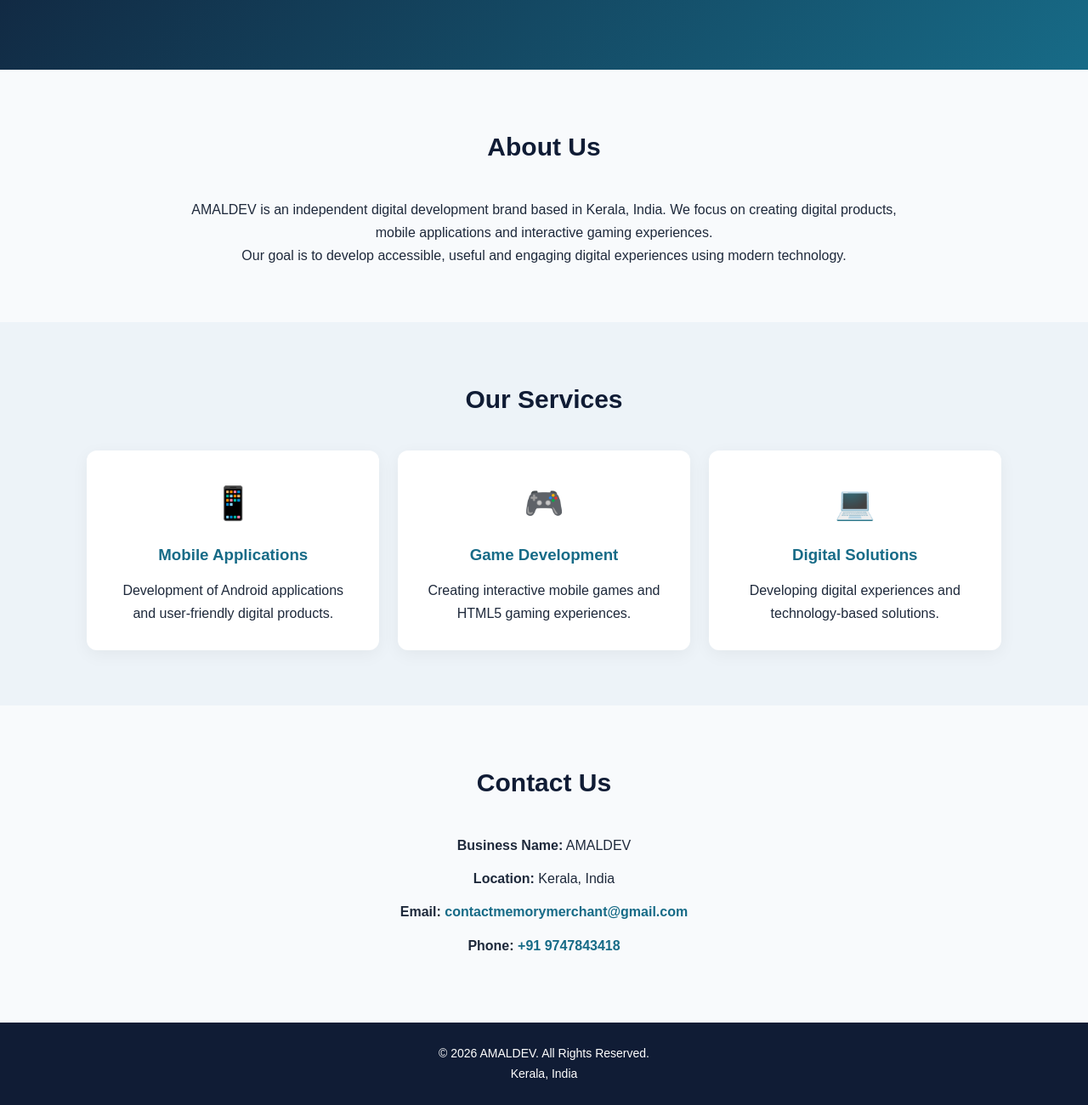
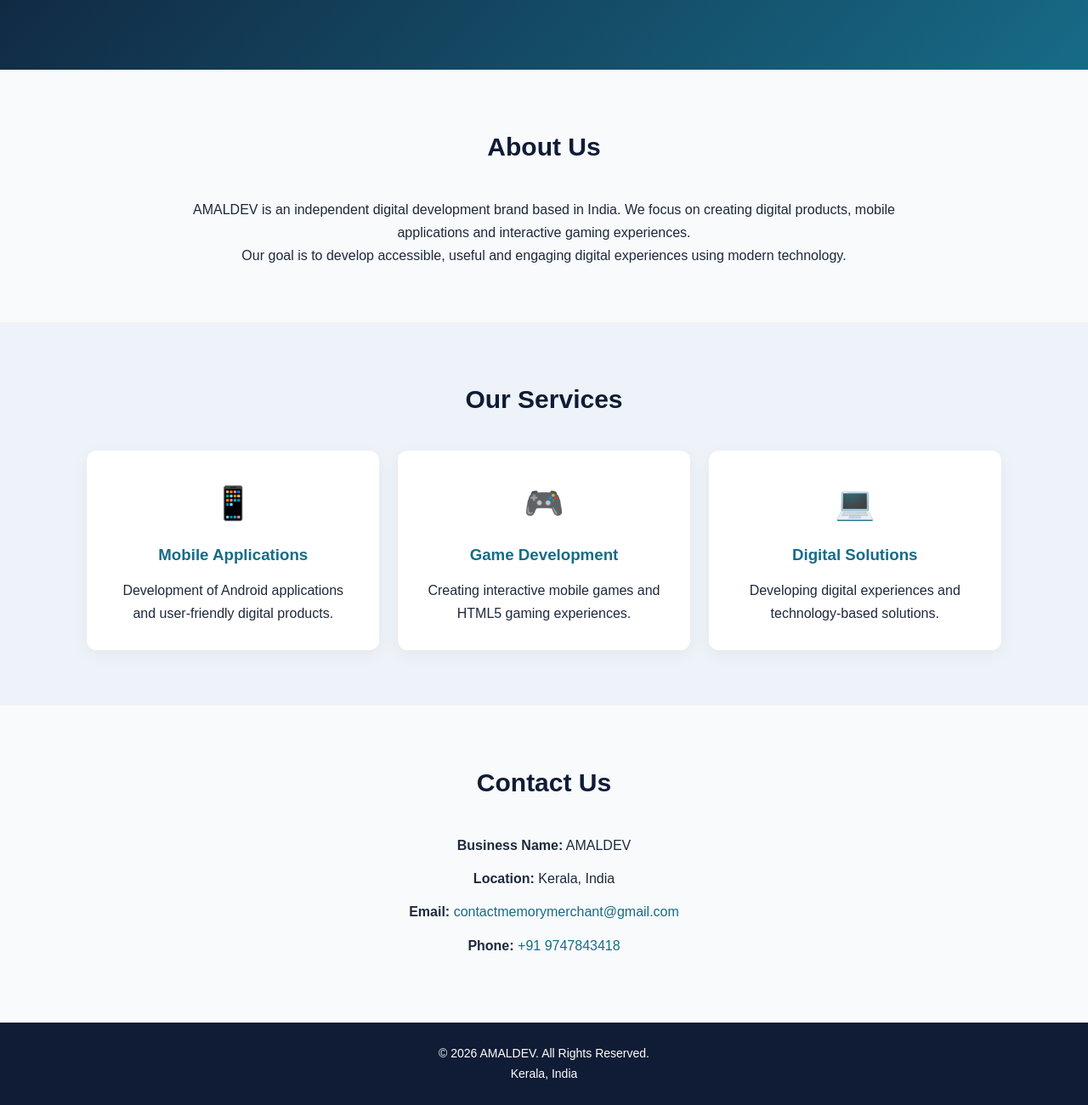
Before and after one commit to amdssofficial-ship-it/Amaldev-My-Website, a plain HTML site: page index.html in a window 1280 px wide. Shown: the part 386-1686 px from the top of the page at 85% size. Drawn offline with Linux system fonts and the light colour scheme.

Commit message:
Update index.html

```diff
--- a/index.html
+++ b/index.html
@@ -5,7 +5,7 @@
 <meta charset="UTF-8">
 <meta name="viewport" content="width=device-width, initial-scale=1.0">
 <title>AMALDEV | Digital Solutions</title>
-<meta name="description" content="AMALDEV is an independent digital development brand based in Kerala, India, creating mobile applications and games.">
+<meta name="description" content="AMALDEV is an independent digital development brand in India, creating mobile applications, games and digital solutions.">
 
 <style>
 * {
@@ -118,7 +118,6 @@ section {
 .contact a {
     color: #176b87;
     text-decoration: none;
-    font-weight: bold;
 }
 
 footer {
@@ -171,9 +170,8 @@ footer {
     <div class="about">
         <p>
             AMALDEV is an independent digital development brand
-            based in Kerala, India. We focus on creating digital
-            products, mobile applications and interactive gaming
-            experiences.
+            based in India. We focus on creating digital products,
+            mobile applications and interactive gaming experiences.
         </p>
         <p>
             Our goal is to develop accessible, useful and engaging
```
